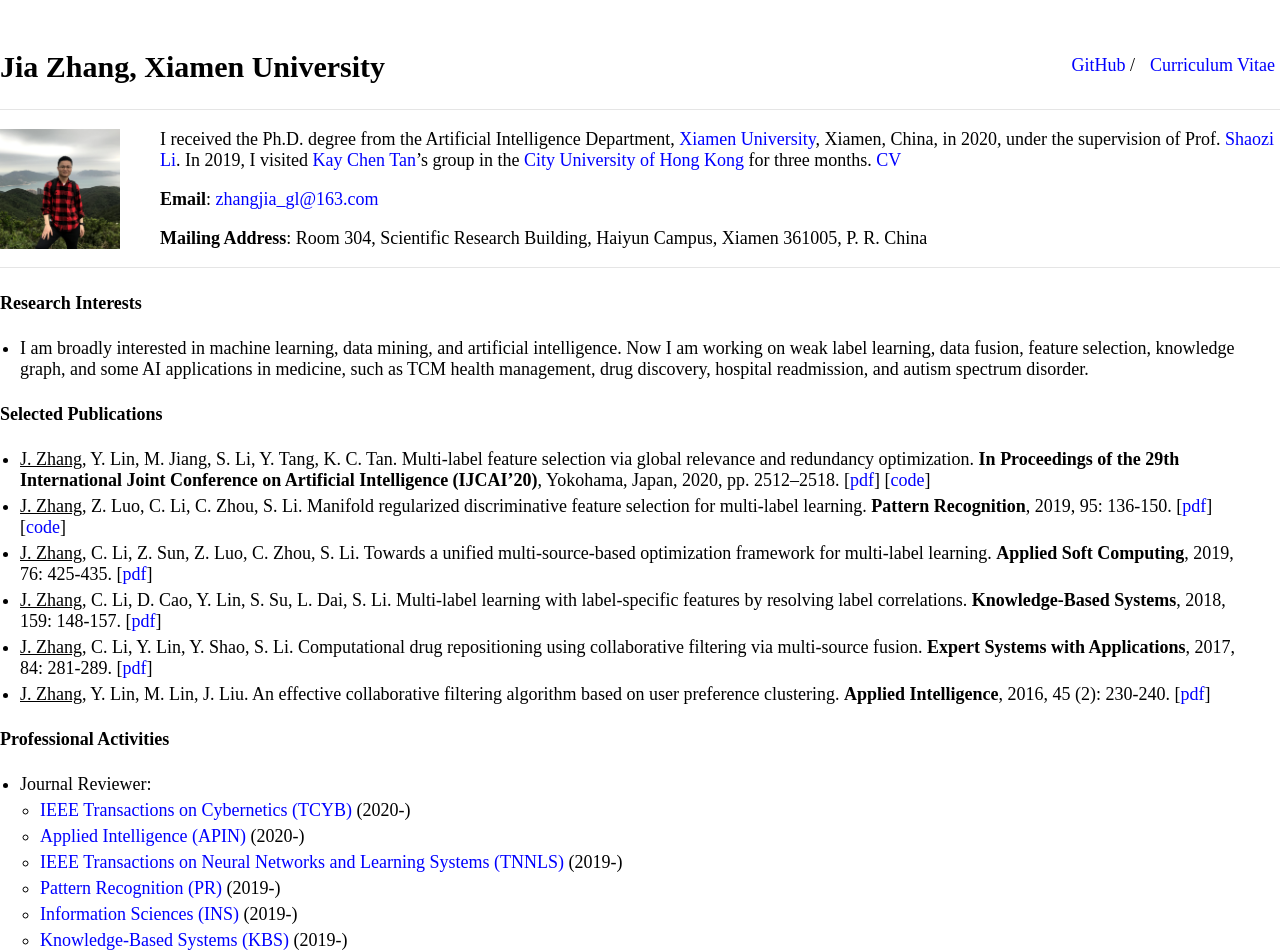
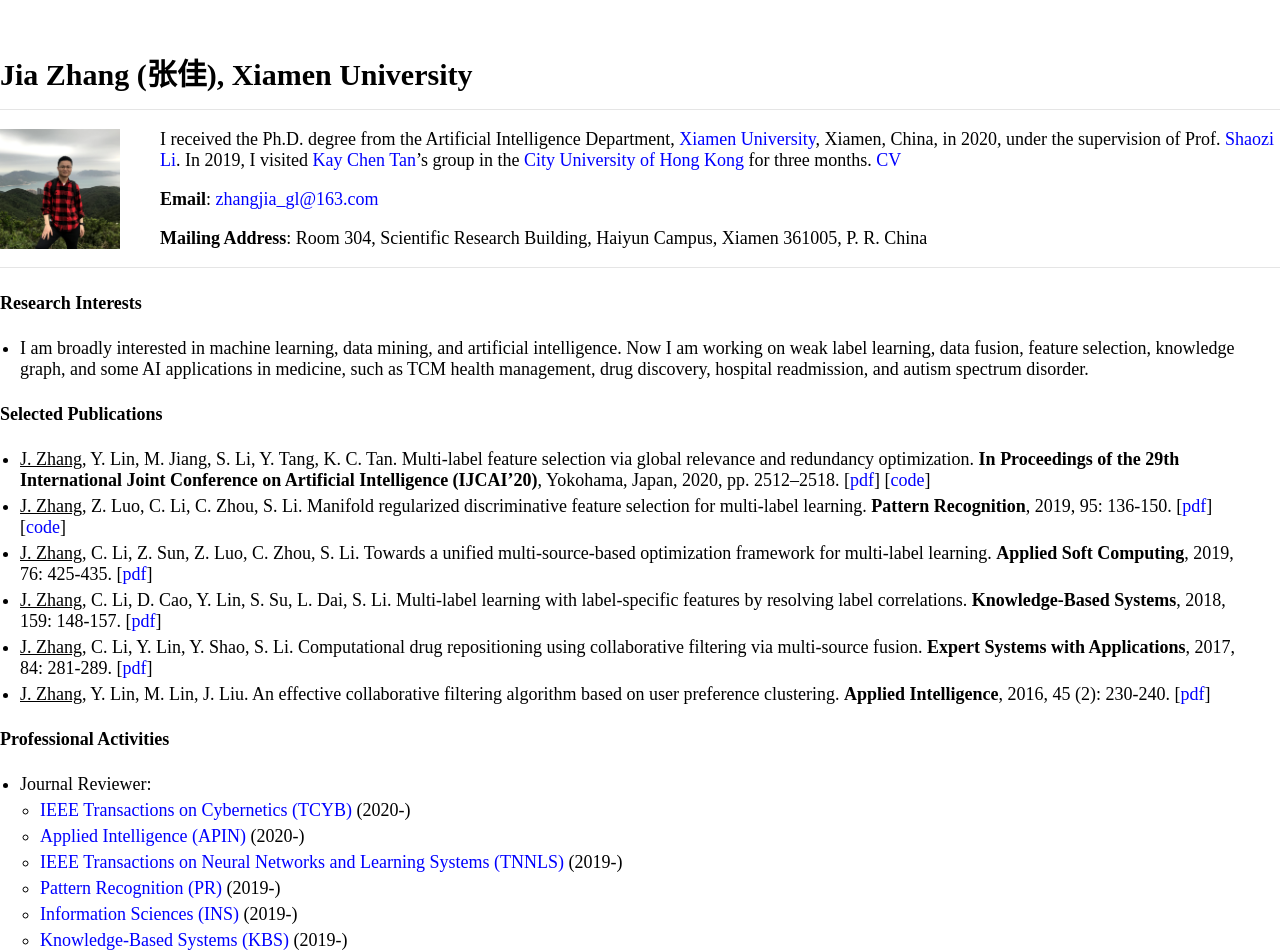
Before and after one commit to jiazhang-ml/jiazhang-ml.github.io, a Jekyll site: the page built from index.md, in a window 1280 px wide. Shown: the top 952 px of the page. Built offline with Jekyll 4.4.1, drawn with Linux system fonts in a browser that asks for light colours; part of the change alters nothing that is shown.

Commit message:
Update _config.yml

```diff
--- a/_config.yml
+++ b/_config.yml
@@ -1,4 +1,4 @@
-title: Jia Zhang, Xiamen University
+title: Jia Zhang (张佳), Xiamen University
 url: "jiazhang-ml.pub/"
 
 #ins_logo: "./bits-logo.png"
@@ -15,7 +15,7 @@ sass:
 
 nav:
 
- - name: "GitHub"
-   link: "https://github.com/jiazhang-ml"
- - name: "Curriculum Vitae"
-   link: "resume.pdf"
+# - name: "GitHub"
+#   link: "https://github.com/jiazhang-ml"
+# - name: "Curriculum Vitae"
+#   link: "resume.pdf"
```
